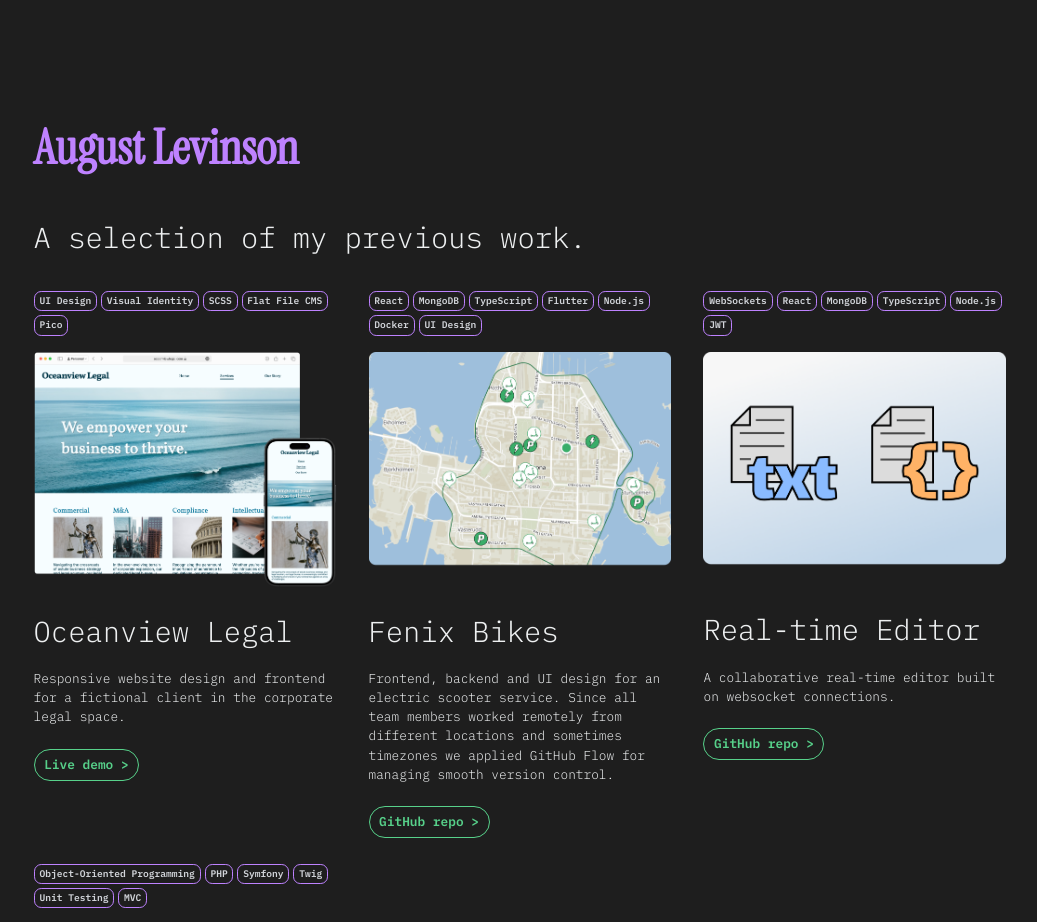
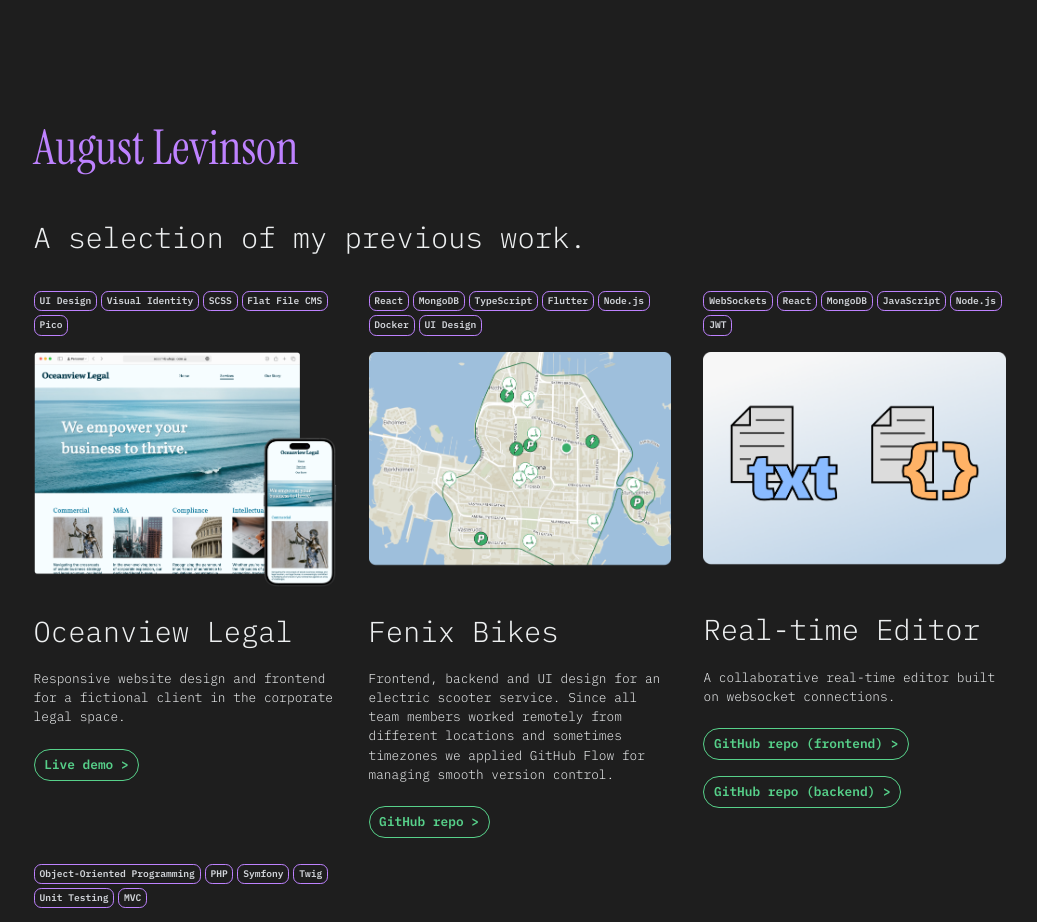
Before and after one commit to augustlevinson/portfolio, a React (Vite) app: page /work in a window 1280 px wide. Shown: the top 922 px of the page, without its empty margins (120-1157 px from the left). Built offline with nearby package versions, Linux system fonts and the light colour scheme.

Commit message:
Updated styling

```diff
--- a/src/App.css
+++ b/src/App.css
@@ -22,6 +22,7 @@
 h1, .name-heading {
 	font-family: var(--h1-font);
 	font-size: 3rem;
+	font-weight: 400;
 	color: var(--color-purple-primary);
   transition: transform 0.8s;
 }
--- a/src/views/Work/Work.tsx
+++ b/src/views/Work/Work.tsx
@@ -51,7 +51,7 @@ const Work = () => {
 					</p>
 				</div>
 				<div className="work-item">
-					<Tag contents={["WebSockets", "React", "MongoDB", "TypeScript", "Node.js", "JWT"]} />
+					<Tag contents={["WebSockets", "React", "MongoDB", "JavaScript", "Node.js", "JWT"]} />
 					<div className="work-image">
 						<img src={Editor} />
 					</div>
@@ -61,7 +61,12 @@ const Work = () => {
 					</p>
 					<p className="project-link-wrapper">
 						<a className="project-link" href="https://github.com/augustlevinson/ssr-editor-frontend">
-							GitHub repo &gt;
+							GitHub repo (frontend) &gt;
+						</a>
+					</p>
+					<p className="project-link-wrapper">
+						<a className="project-link" href="https://github.com/augustlevinson/ssr-editor-backend">
+							GitHub repo (backend) &gt;
 						</a>
 					</p>
 				</div>
```
Also changed, not shown: src/assets/blackjack-showcase.png.
